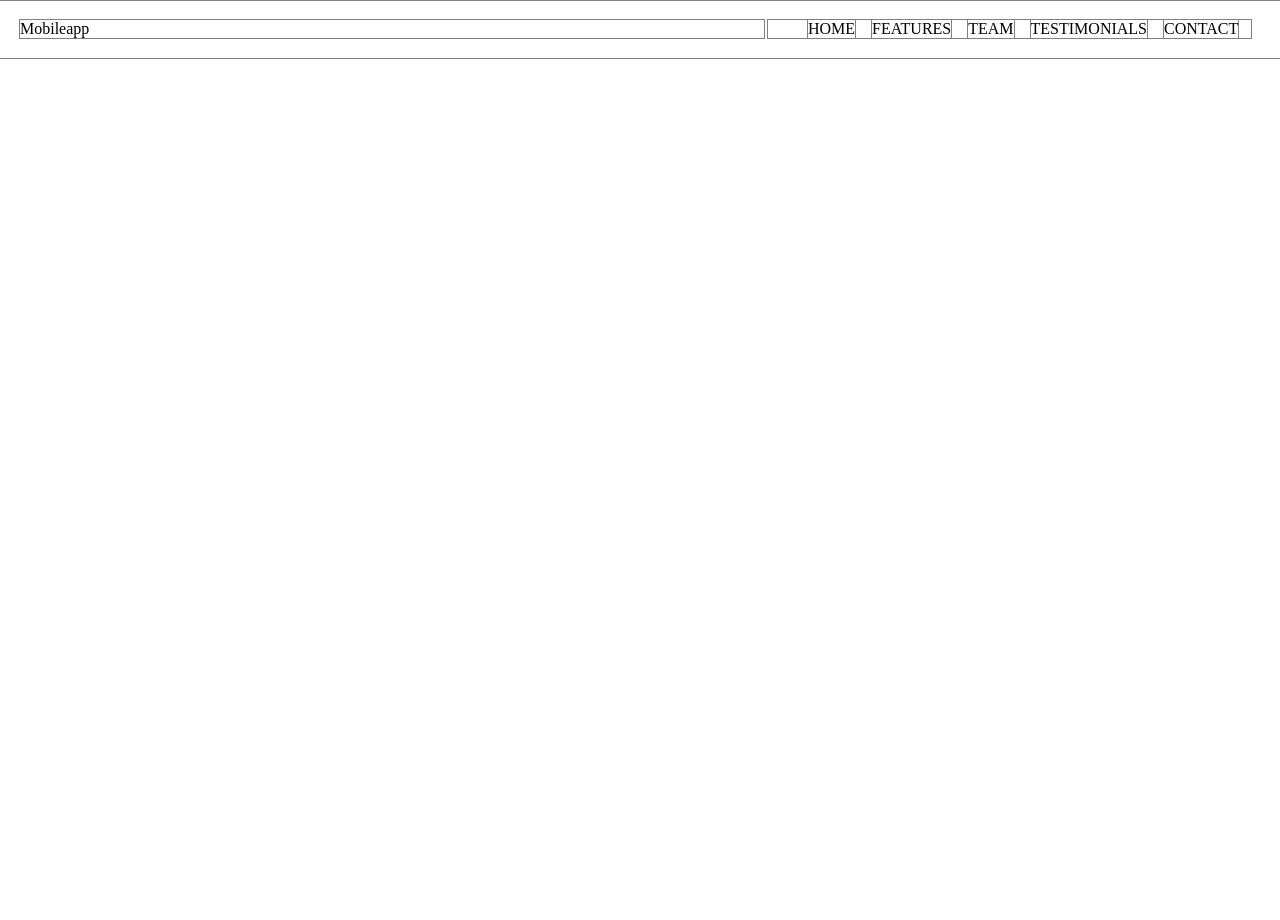
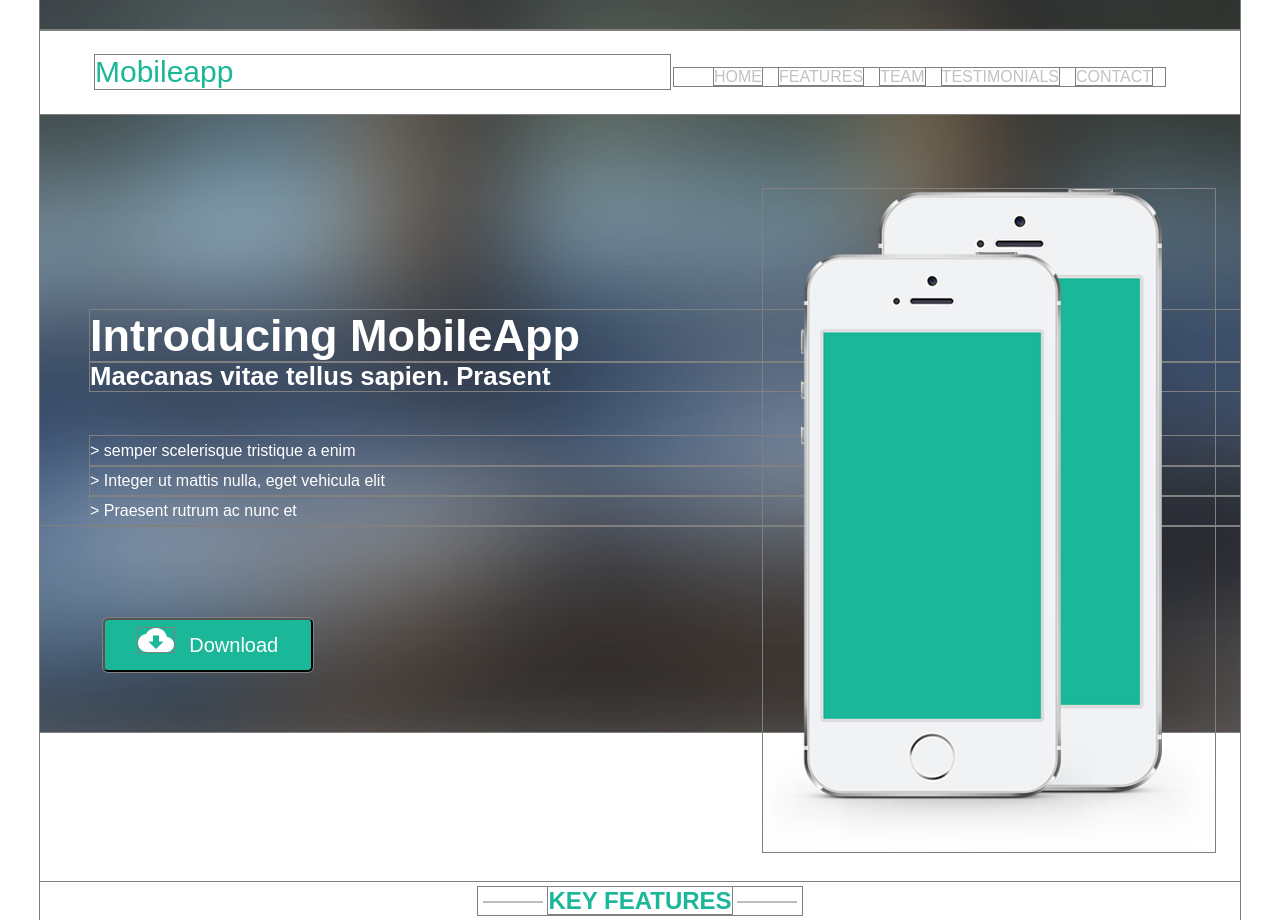
Before and after one commit to IvannaKh/kitty, a plain HTML site: page Project/index.html in a window 1280 px wide. Before the commit the page ends 800 px from the top, so only its background shows below. Drawn offline with Linux system fonts and the light colour scheme.

Commit message:
Project(2)

```diff
--- a/Project/css/script.css
+++ b/Project/css/script.css
@@ -3,8 +3,19 @@
     margin: 0;
 }
 
-.section{
+.wraper{
+    width: 1200px;
+    margin: auto;
+}
 
+.section1{
+    background-image: url(/img/img@1X.png);
+    background-size: cover;
+    background-repeat: no-repeat;
+    background-position: center;
+    color: white;
+    position: relative;
+    margin-bottom: 150px;
 }
 
 li{
@@ -19,13 +30,97 @@ ul{
 
 .head{
     display: inline-block;
-    width: 60%;
+    width: 50%;
+    color: #1ab798;
+    font-family: Arial, Helvetica, sans-serif;
+    font-size: 30px;
+    text-align: left;
+    margin-left: 30px;
 }
 
 .header{
-    padding: 20px;
+    padding: 25px;
+    background-color: white;
 }
 
 .background{
-    background-color: black;
+    height: 30px;
 }
+
+a{
+    color: #c3c2c3;
+    font-family: Arial, Helvetica, sans-serif;
+    text-decoration: none;
+}
+
+a:hover{
+    color: black;
+}
+
+.text{
+    font-size: 30px;
+    text-align: left;
+    margin-top: 196px;
+    margin-left: 50px;
+    font-family: Arial, Helvetica, sans-serif;
+}
+
+.text2{
+    font-size: 22px;
+    margin-left: 50px;
+    font-family: Arial, Helvetica, sans-serif;
+}
+
+.text3{
+    margin-top: 45px;
+    font-size: 16px;
+    margin-left: 50px;
+    line-height: 30px;
+    font-family: Arial, Helvetica, sans-serif;
+}
+
+button{
+    background-color: #1ab798;
+    margin-top: 92px;
+    margin-left: 63px;
+    width: 210px;
+    line-height: 50px;
+    border-radius: 5px;
+    font-size: 20px;
+    color: white;
+    padding: 0;
+    margin-bottom: 60px;
+}
+
+.button{
+    margin-right: 10px;
+}
+
+.phones{
+    position: absolute;
+    bottom: -120px;
+    right: 25px;
+    margin-top: 110px;
+}
+
+.section2 {
+    text-align: center;
+}
+
+.section2 a{
+    color: rgba(26, 183, 152, 255);
+}
+
+.future{
+    display: inline-block;
+    margin: 5px;
+}
+
+.future::before,  .future::after{
+content: "";
+display: inline-block;
+background-color: #babdc1;
+width: 60px;
+height: 2px;
+margin: 0 5px 6px;
+}
--- a/Project/index.html
+++ b/Project/index.html
@@ -9,23 +9,59 @@
 </head>
 <body>
     <div class="wraper">
-    <div class="section">
-     <div class="background">    </div>
+    <div class="section1">
+     <div class="background"></div>
 
     <div class="header">
         <p class="head">Mobileapp</p>
 
-<ul>
-<li>HOME</li>
-<li>FEATURES</li>
-<li>TEAM</li>
-<li>TESTIMONIALS</li>
-<li>CONTACT</li>
+<ul class="menu">
+<li> <a href="#home">HOME</a>  </li>
+<li><a href="#features">FEATURES</a> </li>
+<li><a href="#features">TEAM</a></li>
+<li><a href="#features">TESTIMONIALS</a></li>
+<li><a href="#features">CONTACT</a></li>
 </ul>
 
     </div>
+<div class="text">
+    <h2>Introducing MobileApp</h2>
+
 </div>
-    </div>
+
+<div class="text2">
+<h3>Maecanas vitae tellus sapien. Prasent</h3>
+</div>
+
+
+<div class="text3">
+<p>>  semper scelerisque tristique a enim</p>
+<p>>  Integer ut mattis nulla, eget vehicula elit</p>
+<p>>  Praesent rutrum ac nunc et </p>
+</div>
+
+
+<div>
+    <button><img class="button" src="./img/icon cloud download@1X.png" alt=""> Download</button>
+</div>
+
+<img class="phones" src="./img/Composed-layer@1X.png" alt="">
+
+</div>
+
+<div class="section2">
+<h2 class="future"><a name="features">KEY FEATURES</a></h2>
+
+
+
+
+
+
+
+
+
+</div>
+</div>
 
 
 </body>
```
Also changed, not shown: Project/img/Composed-layer@1X.png (added), Project/img/icon cloud download@1X.png (added), Project/img/img@1X.png (added), Project/img/screen 1@1X.png (added), Project/img/screen 2@1X.png (added), 1 other file.
